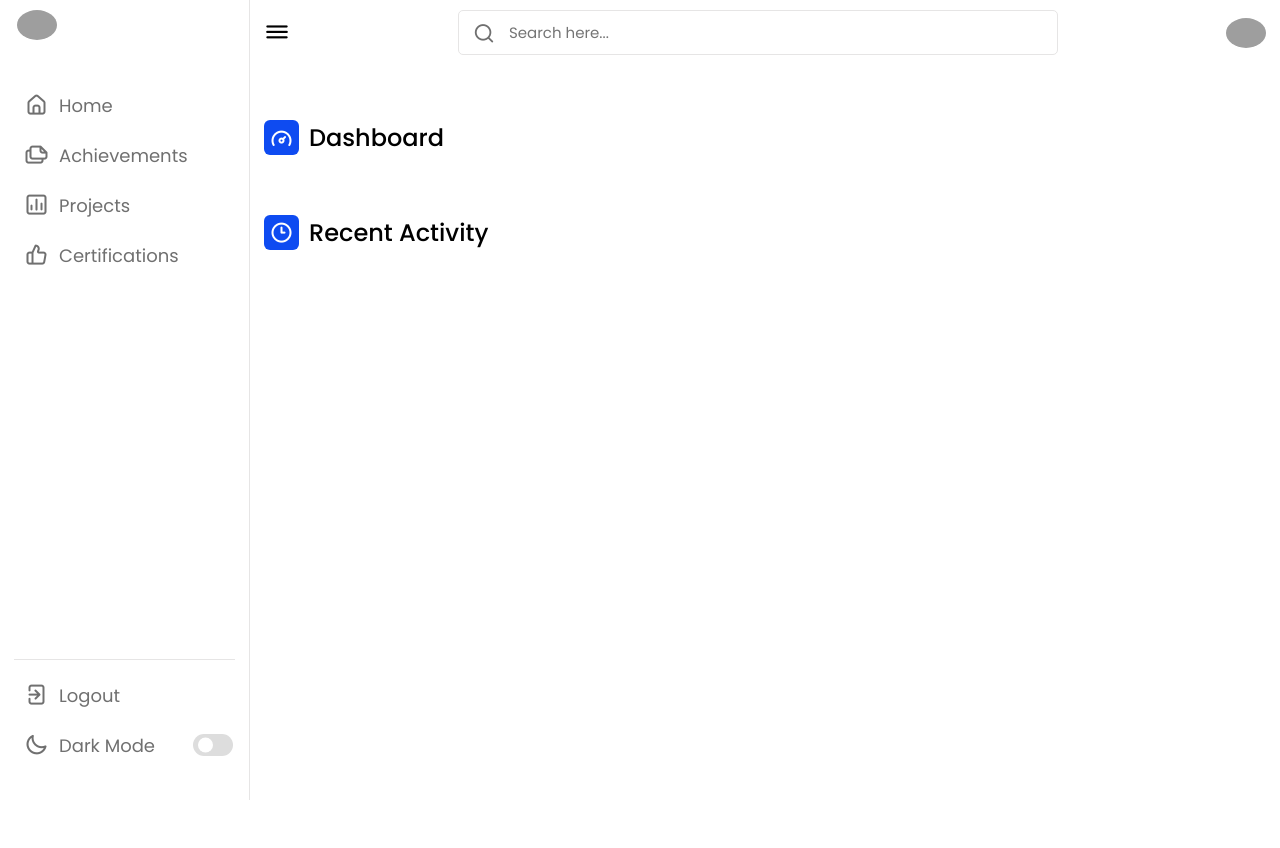
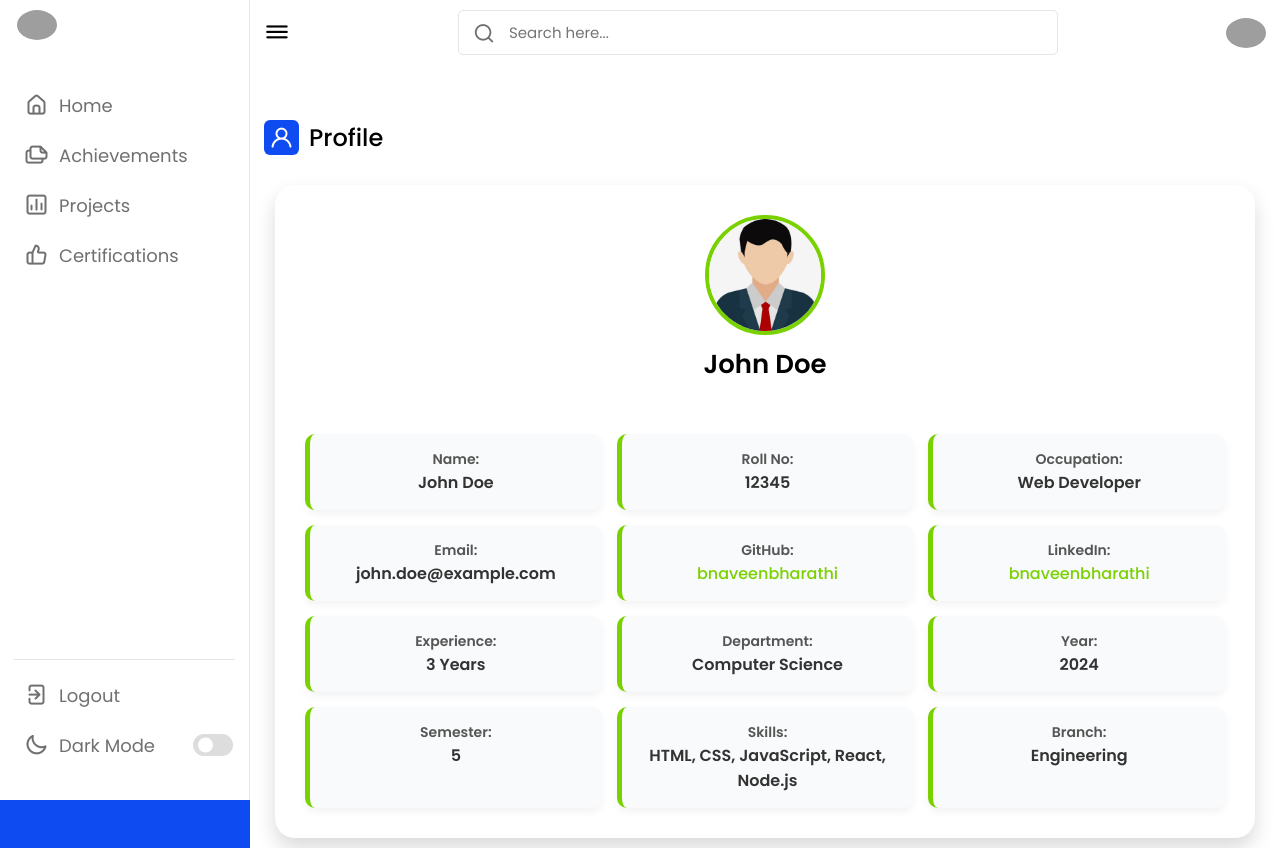
Before and after one commit to bnaveenbharathi/Student-profile-system, a PHP site: page /dashboard/index.php in a window 1280 px wide. Before the commit the page ends 800 px from the top, so only its background shows below. Run offline with PHP 8.4, Linux system fonts and the light colour scheme; grey boxes are pictures that could not be loaded.

Commit message:
Profile Page Update

```diff
--- a/dashboard/index.php
+++ b/dashboard/index.php
@@ -7,11 +7,12 @@
 
     <!----======== CSS ======== -->
     <link rel="stylesheet" href="../static/dash/style.css">
+    <link rel="stylesheet" href="../static/dash/custom.css">
 
     <!----===== Iconscout CSS ===== -->
     <link rel="stylesheet" href="https://unicons.iconscout.com/release/v4.0.0/css/line.css">
 
-    <title>Admin Dashboard Panel</title>
+    <title>Dashboard Panel</title>
 </head>
 <body>
 
@@ -20,20 +21,74 @@
         <div class="dash-content">
             <div class="overview">
                 <div class="title">
-                    <i class="uil uil-tachometer-fast-alt"></i>
-                    <span class="text">Dashboard</span>
+                <i class="uil uil-user"></i>
+
+                    <span class="text">Profile</span>
                 </div>
+
+                <!-- Profile  -->
+                <div class="profile-box">
+                <i class="uil uil-edit edit-icon"></i>
+
+    <div class="profile-header">
+        <img src="../static/img/profile.png" alt="Profile Picture" class="profile-pic">
+        <h2 class="profile-name">John Doe</h2>
+    </div>
+
+    <div class="profile-info">
+        <div class="info-box">
+            <strong>Name:</strong>
+            <span>John Doe</span>
+        </div>
+        <div class="info-box">
+            <strong>Roll No:</strong>
+            <span>12345</span>
+        </div>
+        <div class="info-box">
+            <strong>Occupation:</strong>
+            <span>Web Developer</span>
+        </div>
+        <div class="info-box">
+            <strong>Email:</strong>
+            <span>john.doe@example.com</span>
+        </div>
+        <div class="info-box">
+            <strong>GitHub:</strong>
+            <span><a href="https://github.com/johndoe" target="_blank">bnaveenbharathi</a></span>
+        </div>
+        <div class="info-box">
+            <strong>LinkedIn:</strong>
+            <span><a href="https://linkedin.com/in/johndoe" target="_blank">bnaveenbharathi</a></span>
+        </div>
+        <div class="info-box">
+            <strong>Experience:</strong>
+            <span>3 Years</span>
+        </div>
+        <div class="info-box">
+            <strong>Department:</strong>
+            <span>Computer Science</span>
+        </div>
+        <div class="info-box">
+            <strong>Year:</strong>
+            <span>2024</span>
+        </div>
+        <div class="info-box">
+            <strong>Semester:</strong>
+            <span>5</span>
+        </div>
+        <div class="info-box">
+            <strong>Skills:</strong>
+            <span>HTML, CSS, JavaScript, React, Node.js</span>
+        </div>
+        <div class="info-box">
+            <strong>Branch:</strong>
+            <span>Engineering</span>
+        </div>
+    </div>
+</div>
 
 
             </div>
-
-            <div class="activity">
-                <div class="title">
-                    <i class="uil uil-clock-three"></i>
-                    <span class="text">Recent Activity</span>
-                </div>
-
-        </div>
     </section>
 
     <script src="../static/dash/script.js"></script>
--- a/dashboard/sidebar.php
+++ b/dashboard/sidebar.php
@@ -8,7 +8,7 @@
 
         <div class="menu-items">
             <ul class="nav-links">
-                <li><a href="#">
+                <li><a href="./index.php">
                     <i class="uil uil-estate"></i>
                     <span class="link-name">Home</span>
                 </a></li>
--- /dev/null
+++ b/static/dash/custom.css
@@ -0,0 +1,176 @@
+.profile-box {
+    max-width: 980px;
+    width: 100%;
+    background: #ffffff;
+    border-radius: 20px;
+    box-shadow: 0 10px 20px rgba(0, 0, 0, 0.15);
+    padding: 30px;
+    display: flex;
+    flex-direction: column;
+    align-items: center;
+    text-align: center;
+    transition: transform 0.3s ease, box-shadow 0.3s ease;
+    margin: 0 auto;
+}
+
+.profile-box:hover {
+    transform: translateY(-10px);
+    box-shadow: 0 15px 25px rgba(0, 0, 0, 0.2);
+}
+
+.profile-header {
+    display: flex;
+    flex-direction: column;
+    align-items: center;
+    margin-bottom: 20px;
+}
+
+.profile-pic {
+    width: 120px;
+    height: 120px;
+    border-radius: 50%;
+    object-fit: cover;
+    border: 4px solid #7ad100;
+    transition: border-color 0.3s ease, transform 0.3s ease;
+}
+
+.profile-box:hover .profile-pic {
+    border-color: #9747FF;
+    transform: scale(1.05);
+}
+
+.profile-name {
+    font-size: 26px;
+    font-weight: bold;
+    color: black ;
+    margin: 10px 0;
+}
+
+.profile-info {
+    display: grid;
+    grid-template-columns: repeat(auto-fit, minmax(250px, 1fr));
+    gap: 15px;
+    width: 100%;
+    margin-top: 20px;
+}
+
+.info-box {
+    background: #f9fafb;
+    padding: 15px;
+    border-radius: 10px;
+    box-shadow: 0 4px 8px rgba(0, 0, 0, 0.05);
+    border-left: 5px solid #7ad100;
+    transition: border-color 0.3s ease;
+}
+
+.profile-box:hover .info-box {
+    border-left-color: #9747FF;
+}
+
+.info-box strong {
+    display: block;
+    color: #555;
+    font-size: 14px;
+}
+
+.info-box span {
+    font-size: 16px;
+    font-weight: 600;
+    color: #333;
+}
+
+.profile-info a {
+    color: #7ad100;
+    font-weight: 500;
+    text-decoration: none;
+    transition: color 0.3s ease;
+}
+
+.profile-info a:hover {
+    color: #9747FF;
+}
+
+/* Responsive Design */
+@media (max-width: 600px) {
+    .profile-box {
+        padding: 20px;
+    }
+
+    .profile-pic {
+        width: 100px;
+        height: 100px;
+    }
+
+    .profile-name {
+        font-size: 22px;
+    }
+}
+
+.profile-box {
+    background: #ffffff;
+    color: #333;
+}
+
+.info-box {
+    background: #f9fafb;
+    border-left-color: #7ad100;
+    color: #333;
+}
+.edit-icon {
+    font-size: 20px;
+    color: #7ad100;
+    cursor: pointer;
+    position: absolute;
+    top: 15px;
+    right: 15px;
+    transition: color 0.3s ease;
+}
+
+.profile-box:hover .edit-icon {
+    color: #9747FF;
+}
+
+/* Dark mode styles */
+body.dark {
+    background-color: #121212;
+    color: #e0e0e0;
+}
+body.dark  .profile-name{
+    color: #e0e0e0;
+}
+body.dark .profile-box {
+    background: #1e1e1e;
+    color: #e0e0e0;
+    box-shadow: 0 10px 20px rgba(0, 0, 0, 0.3);
+}
+
+body.dark .profile-box:hover {
+    box-shadow: 0 15px 25px rgba(0, 0, 0, 0.35);
+}
+
+body.dark .profile-pic {
+    border-color: #9747FF;
+}
+
+body.dark .info-box {
+    background: #2a2a2a;
+    color: #ddd;
+    border-left-color: #9747FF;
+    box-shadow: 0 4px 8px rgba(0, 0, 0, 0.3);
+}
+
+body.dark .info-box strong {
+    color: #bbb;
+}
+
+body.dark .info-box span {
+    color: #ffffff;
+}
+
+body.dark .profile-info a {
+    color: #7ad100;
+}
+
+body.dark .profile-info a:hover {
+    color: #9747FF;
+}
```
Also changed, not shown: index.php (line endings or trailing spaces), static/dash/style.css (line endings or trailing spaces).
